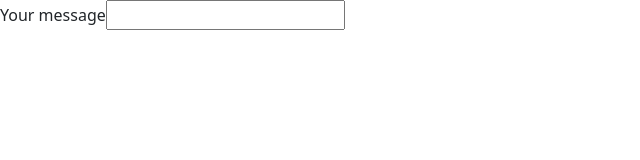
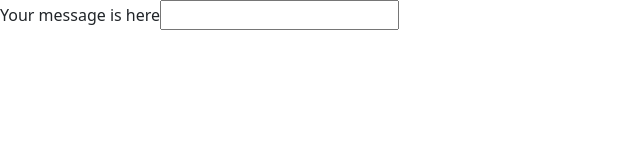
Before and after one commit to satwik-code-rebase/gitStudy, a React (Create React App) app: page /learn in a window 1280 px wide. Shown: the top 160 px of the page, without its empty margins (0-640 px from the left). Built offline with nearby package versions, Linux system fonts and the light colour scheme.

Commit message:
added a new file

```diff
--- a/src/components/LearnReactConcepts.jsx
+++ b/src/components/LearnReactConcepts.jsx
@@ -13,7 +13,7 @@ export default function LearnReactConcept() {
     }
     return (
         <div>
-            <label>Your message</label>
+            <label>Your message is here</label>
             <input type="text" onChange={checkValid}/>
             <p>{message}</p>
         </div>
```
Also changed, not shown: src/profile.js (added, +7 -0 lines).
